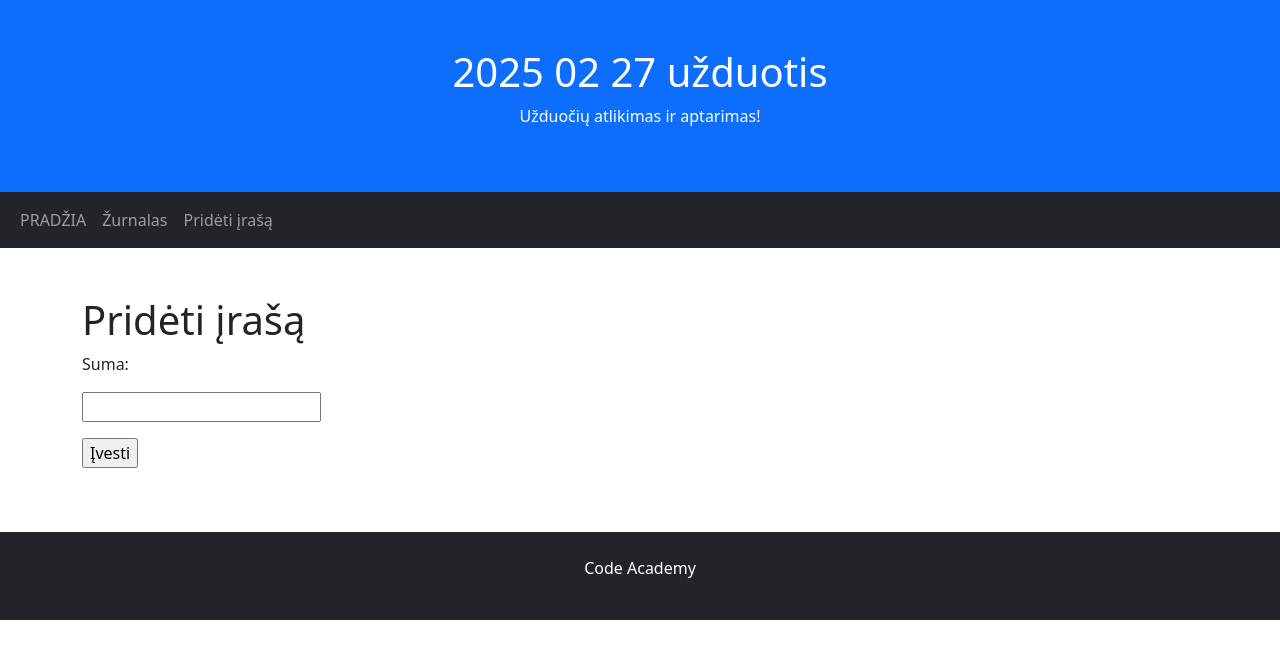
After one commit to DonatasNoreika/20250227_vakaras2, a Flask app: page /prideti/ in a window 1280 px wide. The commit adds this page. Shown: the top 659 px of the page. Run offline with Flask 3, Linux system fonts and the light colour scheme.

Commit message:
Sukurtas įrašo pridėjimo puslapis, sutvarkytas meniu

```diff
--- a/app.py
+++ b/app.py
@@ -1,4 +1,4 @@
-from flask import Flask, render_template
+from flask import Flask, render_template, request, redirect
 
 app = Flask(__name__)
 
@@ -12,5 +12,13 @@ def home():
 def zurnalas():
     return render_template("zurnalas.html", zurnalas=islaidu_zurnalas)
 
+@app.route("/prideti/", methods=['GET', 'POST'])
+def prideti_irasa():
+    if request.method == "POST":
+        suma = int(request.form['suma'])
+        islaidu_zurnalas.append(suma)
+        return redirect('/zurnalas/')
+    return render_template("prideti.html")
+
 if __name__ == "__main__":
     app.run(debug=True)
--- a/templates/base.html
+++ b/templates/base.html
@@ -20,6 +20,12 @@
       <li class="nav-item">
         <a class="nav-link" href="/">PRADŽIA</a>
       </li>
+      <li class="nav-item">
+        <a class="nav-link" href="/zurnalas/">Žurnalas</a>
+      </li>
+      <li class="nav-item">
+        <a class="nav-link" href="/prideti/">Pridėti įrašą</a>
+      </li>
     </ul>
   </div>
 </nav>
--- /dev/null
+++ b/templates/prideti.html
@@ -0,0 +1,10 @@
+{% extends "base.html" %}
+
+{% block content %}
+<h1>Pridėti įrašą</h1>
+<form method="post">
+    <p>Suma:</p>
+    <p><input type="text" name="suma"/></p>
+    <p><input type="submit" value="Įvesti"/></p>
+</form>
+{% endblock %}
```
